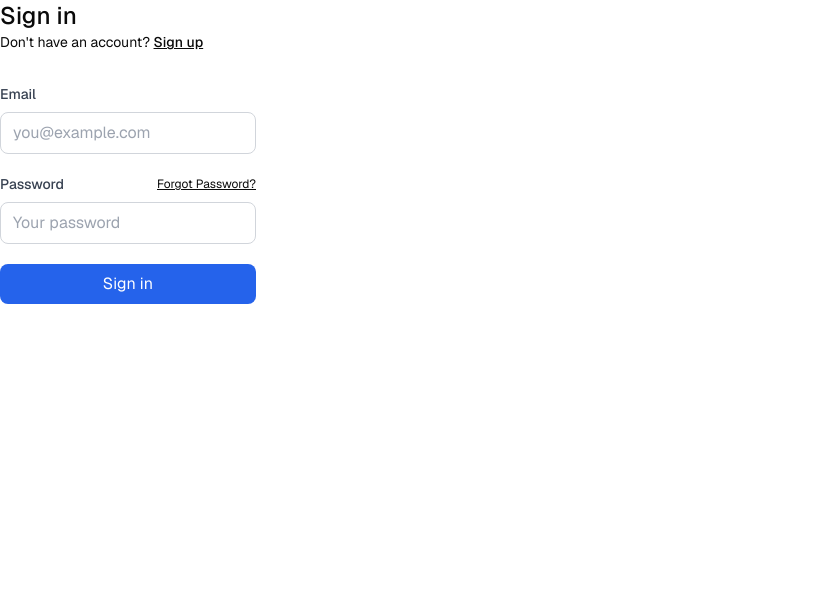
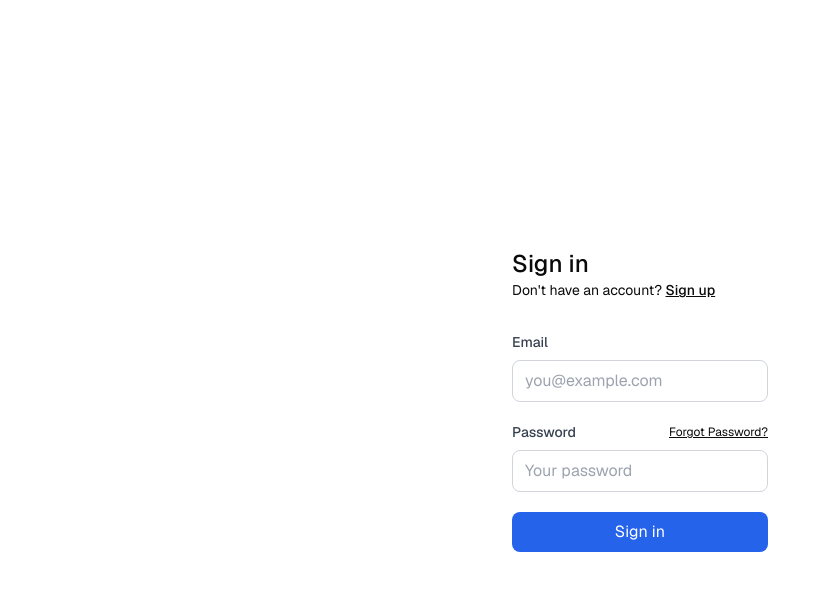
Before and after one commit to tomodakengo/doqm, a Next.js app: page /sign-in in a window 1280 px wide. Shown: the top 590 px of the page, without its empty margins (0-831 px from the left). Built offline with nearby package versions, Linux system fonts and the light colour scheme.

Commit message:
fix: レイアウトコンポーネントのスタイルを修正し、中央揃えに変更

```diff
--- a/app/(auth-pages)/layout.tsx
+++ b/app/(auth-pages)/layout.tsx
@@ -4,7 +4,7 @@ export default async function Layout({
   children: React.ReactNode;
 }) {
   return (
-		<div className="max-w-max max-h-screen flex flex-col gap-12 items-start">
+    <div className="max-w-max h-screen w-full mx-auto flex items-center justify-center">
       {children}
     </div>
   );
```
Lines whose indentation alone changed are shown as unchanged.
